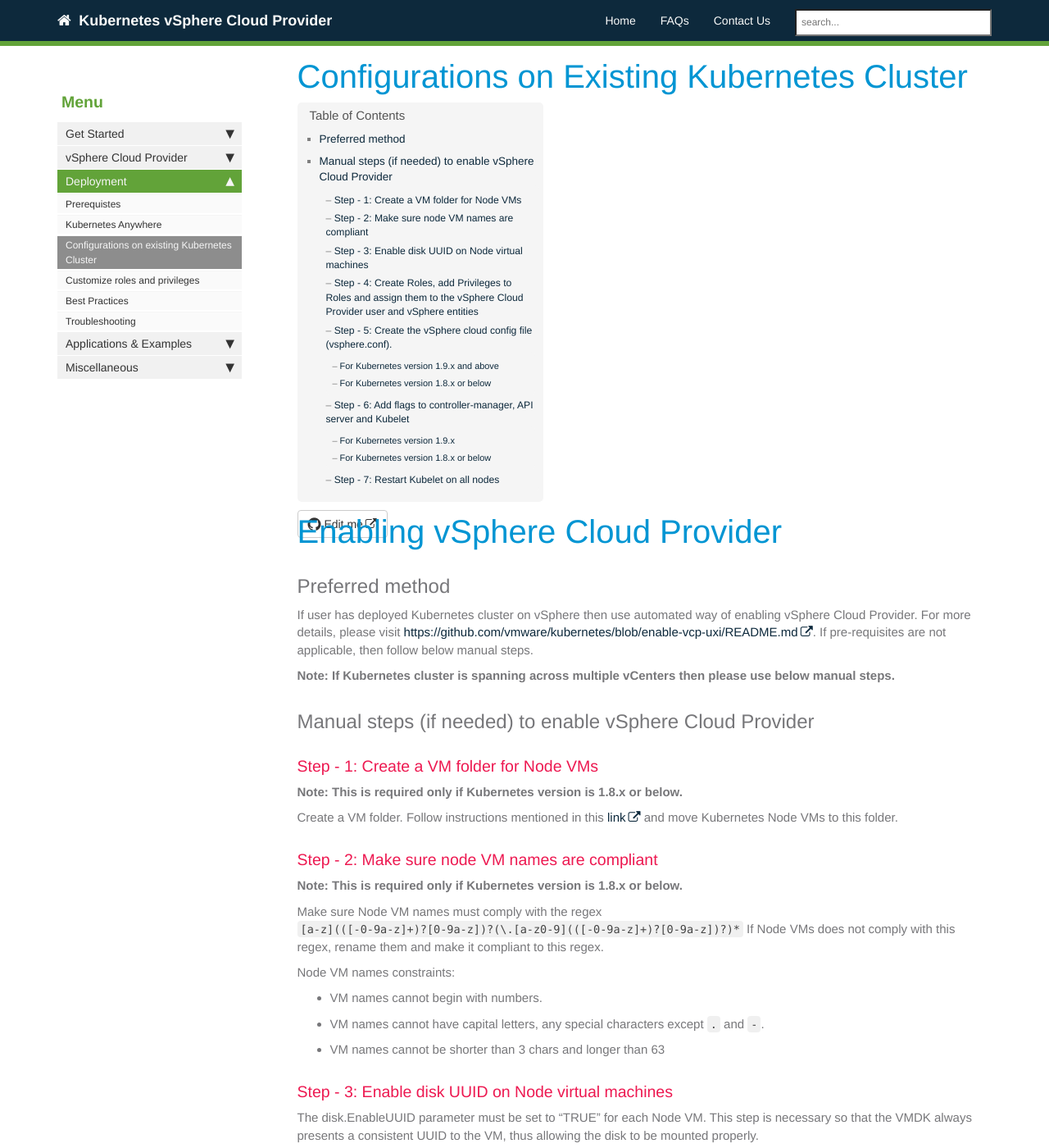
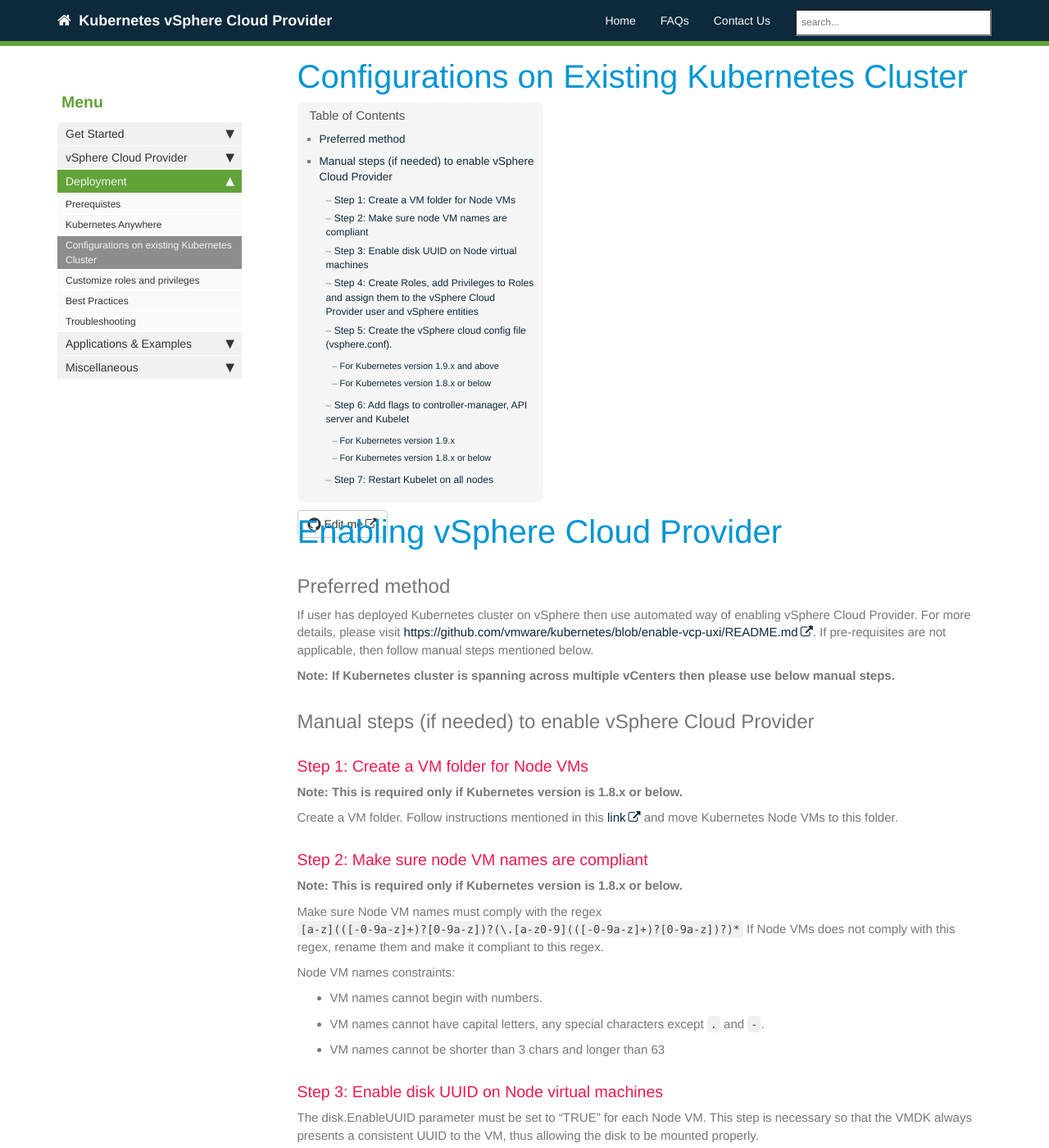
Before and after one commit to vmware-archive/vsphere-storage-for-kubernetes, a Jekyll site: the page built from documentation/existing.md, in a window 1280 px wide and 1400 px high. Shown: the whole window at 82% size. Built offline with Jekyll 4.4.1, drawn with Linux system fonts in a browser that asks for light colours; nearby versions of some CDN libraries; our own code applies the rules of GitHub Pages for plain Markdown files; comment, search, counter and statistics services are not loaded; some of the changed text lies outside the part shown.

Commit message:
Update existing.md
Made changes for HTML formatting.

````diff
--- a/documentation/existing.md
+++ b/documentation/existing.md
@@ -3,19 +3,21 @@
 ---
 
 # Enabling vSphere Cloud Provider
+
 ## Preferred method
-If user has deployed Kubernetes cluster on vSphere then use automated way of enabling vSphere Cloud Provider. For more details, please visit [https://github.com/vmware/kubernetes/blob/enable-vcp-uxi/README.md](https://github.com/vmware/kubernetes/blob/enable-vcp-uxi/README.md). If pre-requisites are not applicable, then follow below manual steps.
+If user has deployed Kubernetes cluster on vSphere then use automated way of enabling vSphere Cloud Provider. For more details, please visit [https://github.com/vmware/kubernetes/blob/enable-vcp-uxi/README.md](https://github.com/vmware/kubernetes/blob/enable-vcp-uxi/README.md). If pre-requisites are not applicable, then follow manual steps mentioned below.
 
 **Note: If Kubernetes cluster is spanning across multiple vCenters then please use below manual steps.**
 
 ## Manual steps (if needed) to enable vSphere Cloud Provider
-### Step - 1: Create a VM folder for Node VMs
+
+### Step 1: Create a VM folder for Node VMs
 
 **Note: This is required only if Kubernetes version is 1.8.x or below.**
 
 Create a VM folder. Follow instructions mentioned in this [link](https://docs.vmware.com/en/VMware-vSphere/6.0/com.vmware.vsphere.vcenterhost.doc/GUID-031BDB12-D3B2-4E2D-80E6-604F304B4D0C.html) and move Kubernetes Node VMs to this folder.
 
-### Step - 2: Make sure node VM names are compliant
+### Step 2: Make sure node VM names are compliant
 
 **Note: This is required only if Kubernetes version is 1.8.x or below.**
 
@@ -27,7 +29,7 @@
   * VM names cannot have capital letters, any special characters except `.` and `-`.
   * VM names cannot be shorter than 3 chars and longer than 63
 
-### Step - 3: Enable disk UUID on Node virtual machines
+### Step 3: Enable disk UUID on Node virtual machines
 
 The disk.EnableUUID parameter must be set to "TRUE" for each Node VM. This step is necessary so that the VMDK always presents a consistent UUID to the VM, thus allowing the disk to be mounted properly.
 
@@ -50,7 +52,7 @@
 
 Note: If Kubernetes Node VMs are created from template VM then `disk.EnableUUID=1` can be set on the template VM. VMs cloned from this template, will automatically inherit this property.
 
-### Step - 4: Create Roles, add Privileges to Roles and assign them to the vSphere Cloud Provider user and vSphere entities
+### Step 4: Create Roles, add Privileges to Roles and assign them to the vSphere Cloud Provider user and vSphere entities
 
 Note: if you want to use Administrator account then this step can be skipped.
 
@@ -100,7 +102,8 @@
 
 Here are [some examples](https://vmware.github.io/vsphere-storage-for-kubernetes/documentation/vcp-roles.html) to customize roles and privileges for vSphere Cloud Provider user.
 
-### Step - 5: Create the vSphere cloud config file (vsphere.conf).
+### Step 5: Create the vSphere cloud config file (vsphere.conf).
+
 #### For Kubernetes version 1.9.x and above
 
 vSphere Cloud Provider config file needs to be placed in the shared directory which should be accessible from kubelet, controller-manager, and API server.
@@ -218,7 +221,7 @@
 
         datastore = "DatastoreStorageFolder/datastore1"
 
-### Step - 6: Add flags to controller-manager, API server and Kubelet
+### Step 6: Add flags to controller-manager, API server and Kubelet
 
 #### For Kubernetes version 1.9.x
 
@@ -251,7 +254,7 @@
 
 Manifest files for API server and controller-manager are generally located at `/etc/kubernetes`
 
-### Step - 7: Restart Kubelet on all nodes
+### Step 7: Restart Kubelet on all nodes
 
 * Reload kubelet systemd unit file using ```systemctl daemon-reload```
 * Restart kubelet service using ```systemctl restart kubelet.service```
````
